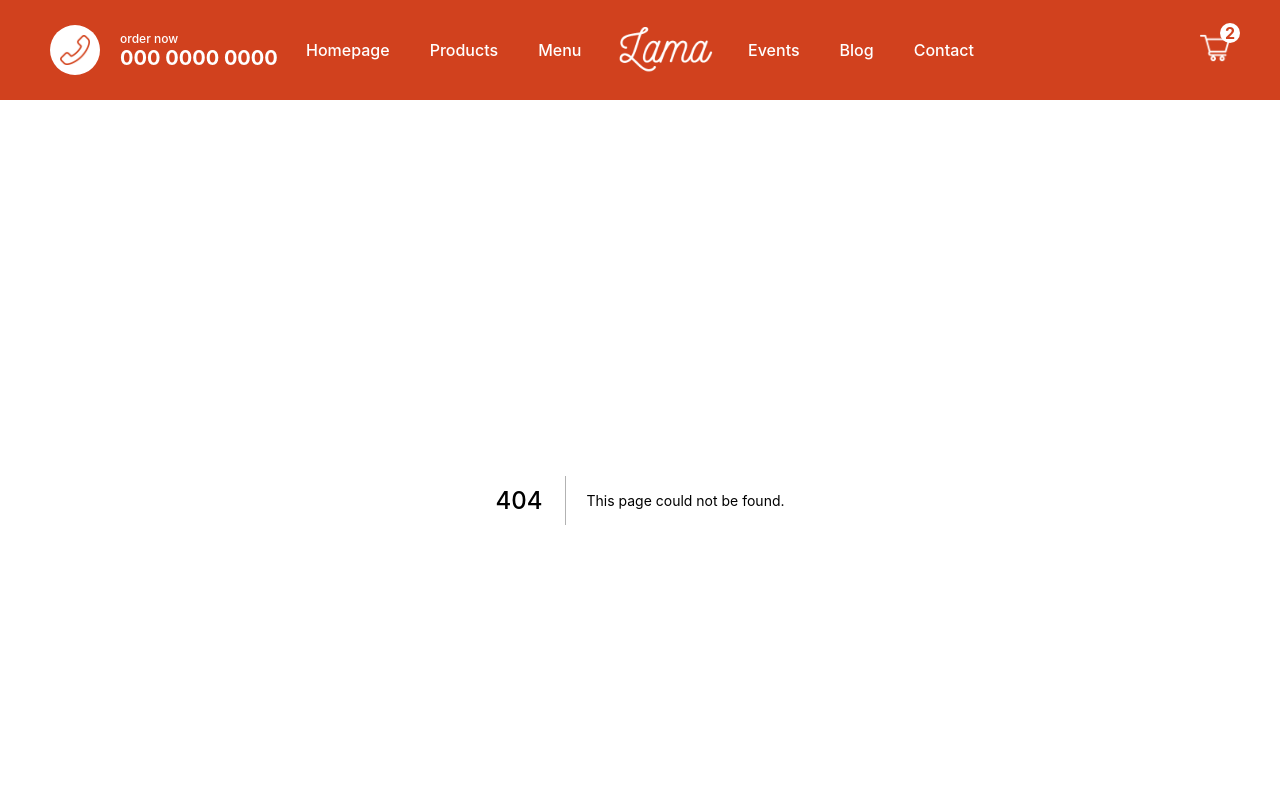
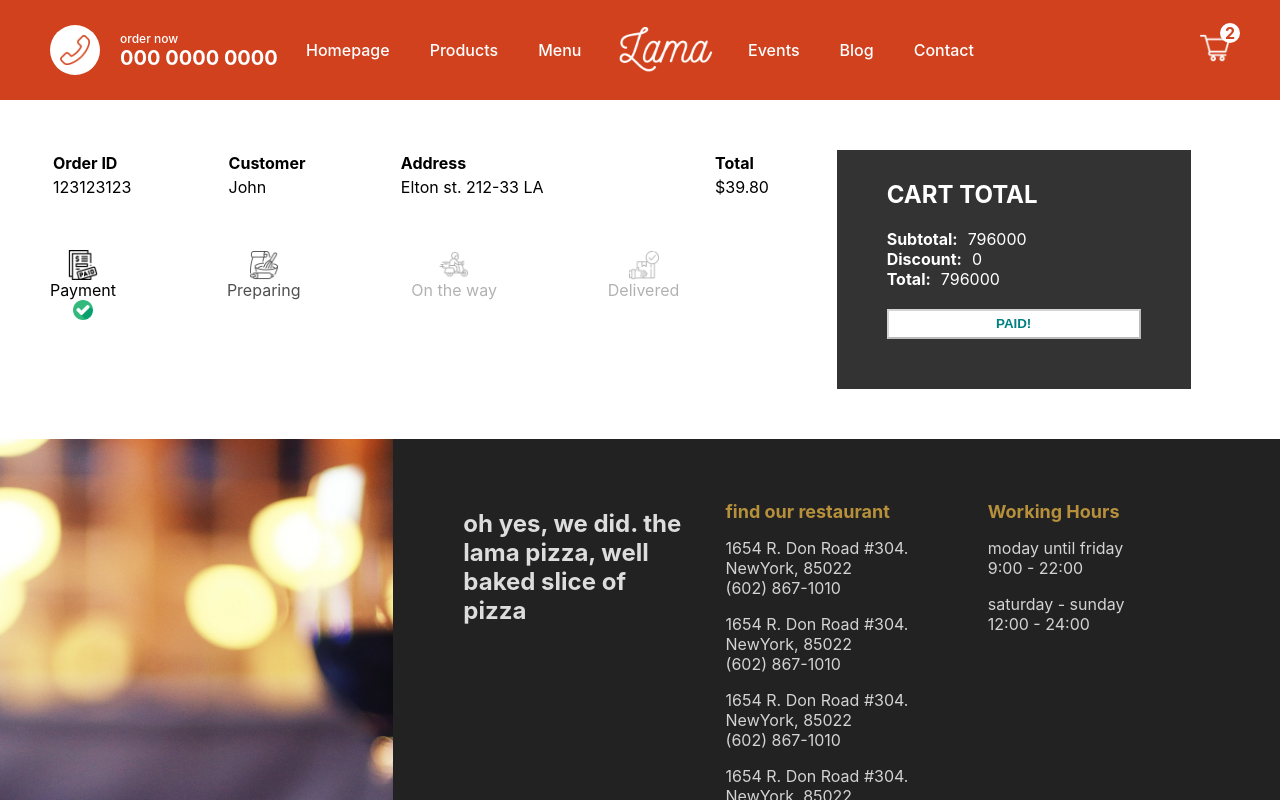
Before and after one commit to kyk1211/next-pizza, a Next.js app: page /orders/1 in a window 1280 px wide. Before the commit this address had no page. Shown: the top 800 px of the page. Built offline with nearby package versions, Linux system fonts and the light colour scheme.

Commit message:
order page

```diff
--- a/pages/Cart.tsx
+++ b/pages/Cart.tsx
@@ -78,13 +78,13 @@
         <div className={styles.wrapper}>
           <h2 className={styles.title}>CART TOTAL</h2>
           <div className={styles.totalText}>
-            <b className={styles.totalTextTitle}>Subtotal:</b>$79.60
+            <b className={styles.totalTextTitle}>Subtotal:</b>796000
           </div>
           <div className={styles.totalText}>
-            <b className={styles.totalTextTitle}>Discount:</b>$0.00
+            <b className={styles.totalTextTitle}>Discount:</b>0
           </div>
           <div className={styles.totalText}>
-            <b className={styles.totalTextTitle}>Total:</b>$79.60
+            <b className={styles.totalTextTitle}>Total:</b>796000
           </div>
           <button className={styles.button}>CHECKOUT NOW!</button>
         </div>
--- /dev/null
+++ b/pages/orders/[id].tsx
@@ -0,0 +1,113 @@
+import styles from '../../styles/Order.module.css';
+import Image from 'next/image';
+
+export default function Order() {
+  const status = 0;
+  const statusClass = (idx: number) => {
+    if (idx - status < 1) return styles.done;
+    if (idx - status === 1) return styles.inProgress;
+    if (idx - status > 1) return styles.undone;
+  };
+
+  return (
+    <div className={styles.container}>
+      <div className={styles.left}>
+        <div className={styles.row}>
+          <table className={styles.table}>
+            <tr className={styles.trTitle}>
+              <th>Order ID</th>
+              <th>Customer</th>
+              <th>Address</th>
+              <th>Total</th>
+            </tr>
+            <tr className={styles.tr}>
+              <td>
+                <span className={styles.id}>123123123</span>
+              </td>
+              <td>
+                <span className={styles.name}>John</span>
+              </td>
+              <td>
+                <span className={styles.address}>Elton st. 212-33 LA</span>
+              </td>
+              <td>
+                <span className={styles.total}>$39.80</span>
+              </td>
+            </tr>
+          </table>
+        </div>
+        <div className={styles.row}>
+          <div className={statusClass(0)}>
+            <Image alt="" src={'/img/paid.png'} width={30} height={30} />
+            <span>Payment</span>
+            <div className={styles.checkedIcon}>
+              <Image
+                className={styles.checkedIcon}
+                alt=""
+                src={'/img/checked.png'}
+                width={20}
+                height={20}
+              />
+            </div>
+          </div>
+          <div className={statusClass(1)}>
+            <Image alt="" src={'/img/bake.png'} width={30} height={30} />
+            <span>Preparing</span>
+            <div className={styles.checkedIcon}>
+              <Image
+                className={styles.checkedIcon}
+                alt=""
+                src={'/img/checked.png'}
+                width={20}
+                height={20}
+              />
+            </div>
+          </div>
+          <div className={statusClass(2)}>
+            <Image alt="" src={'/img/bike.png'} width={30} height={30} />
+            <span>On the way</span>
+            <div className={styles.checkedIcon}>
+              <Image
+                className={styles.checkedIcon}
+                alt=""
+                src={'/img/checked.png'}
+                width={20}
+                height={20}
+              />
+            </div>
+          </div>
+          <div className={statusClass(3)}>
+            <Image alt="" src={'/img/delivered.png'} width={30} height={30} />
+            <span>Delivered</span>
+            <div className={styles.checkedIcon}>
+              <Image
+                className={styles.checkedIcon}
+                alt=""
+                src={'/img/checked.png'}
+                width={20}
+                height={20}
+              />
+            </div>
+          </div>
+        </div>
+      </div>
+      <div className={styles.right}>
+        <div className={styles.wrapper}>
+          <h2 className={styles.title}>CART TOTAL</h2>
+          <div className={styles.totalText}>
+            <b className={styles.totalTextTitle}>Subtotal:</b>796000
+          </div>
+          <div className={styles.totalText}>
+            <b className={styles.totalTextTitle}>Discount:</b>0
+          </div>
+          <div className={styles.totalText}>
+            <b className={styles.totalTextTitle}>Total:</b>796000
+          </div>
+          <button disabled className={styles.button}>
+            PAID!
+          </button>
+        </div>
+      </div>
+    </div>
+  );
+}
--- /dev/null
+++ b/styles/Order.module.css
@@ -0,0 +1,82 @@
+.container {
+  padding: 50px;
+  display: flex;
+}
+
+.left {
+  flex: 2;
+}
+
+.right {
+  flex: 1;
+}
+
+.table {
+  width: 100%;
+  text-align: left;
+  margin-bottom: 50px;
+}
+
+.row:last-child {
+  width: 80%;
+  display: flex;
+  justify-content: space-between;
+}
+
+.done {
+  display: flex;
+  flex-direction: column;
+  align-items: center;
+}
+
+.inProgress {
+  display: flex;
+  flex-direction: column;
+  align-items: center;
+  animation: inProgress 1s ease infinite alternate;
+}
+
+@keyframes inProgress {
+  from {
+    opacity: 0;
+  }
+  to {
+    opacity: 1;
+  }
+}
+
+.undone {
+  display: flex;
+  flex-direction: column;
+  align-items: center;
+  opacity: 0.3;
+}
+
+.undone .checkedIcon,
+.inProgress .checkedIcon {
+  display: none;
+}
+
+.wrapper {
+  width: 90%;
+  max-height: 300px;
+  background-color: #333;
+  padding: 10px 50px 50px 50px;
+  display: flex;
+  flex-direction: column;
+  justify-content: space-between;
+  color: white;
+}
+
+.totalTextTitle {
+  margin-right: 10px;
+}
+
+.button {
+  background-color: white;
+  height: 30px;
+  color: teal;
+  font-weight: bold;
+  margin-top: 20px;
+  cursor: not-allowed;
+}
```
